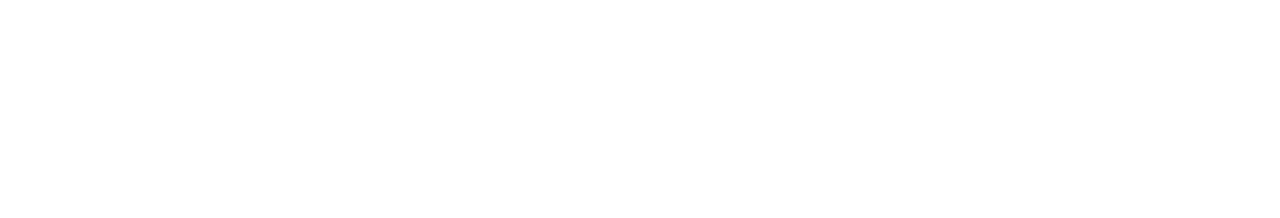
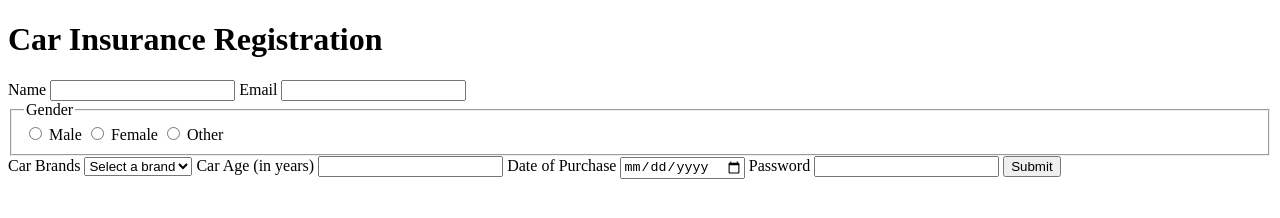
Before and after one commit to acciojob/car-insurance-form-sakepaul77, a website: page main.html in a window 1280 px wide. Drawn offline with Linux system fonts and the light colour scheme.

Commit message:
created a submission

```diff
--- a/main.html
+++ b/main.html
@@ -1,16 +1,55 @@
 <!DOCTYPE html>
+<html lang="en">
+<head>
+    <meta charset="UTF-8">
+    <meta name="viewport" content="width=device-width, initial-scale=1.0">
+    <title>Car Insurance Registration Form</title>
+</head>
+<body>
 
-<html>
+    <h1>Car Insurance Registration</h1>
+    <form action="/submit-registration" method="post">
+        <label for="name">Name</label>
+        <input type="text" id="name" name="name" required>
 
-<head>
-	<link rel="stylesheet" href="styles.css">
-</head>
+        <label for="email">Email</label>
+        <input type="email" id="email" name="email" required>
 
-<body>
-	<!-- the entire body must be written by student -->
-    <script type="text/javascript" src="./script.js">
-</script>
+        <fieldset>
+            <legend>Gender</legend>
+            <label for="male">
+                <input type="radio" id="male" name="gender" value="male" required>
+                Male
+            </label>
+            <label for="female">
+                <input type="radio" id="female" name="gender" value="female" required>
+                Female
+            </label>
+            <label for="other">
+                <input type="radio" id="other" name="gender" value="other" required>
+                Other
+            </label>
+        </fieldset>
+
+        <label for="cars">Car Brands</label>
+        <select id="cars" name="cars">
+            <option value="">Select a brand</option>
+            <option value="BMW">BMW</option>
+            <option value="Audi">Audi</option>
+            <option value="Mercedes">Mercedes</option>
+        </select>
+
+        <label for="carage">Car Age (in years)</label>
+        <input type="number" id="carage" name="carage" required>
+
+        <label for="dop">Date of Purchase</label>
+        <input type="date" id="dop" name="dop" required>
+
+        <label for="password">Password</label>
+        <input type="password" id="password" name="password" required>
+
+        <button type="submit">Submit</button>
+    </form>
 
 </body>
-
 </html>
```
